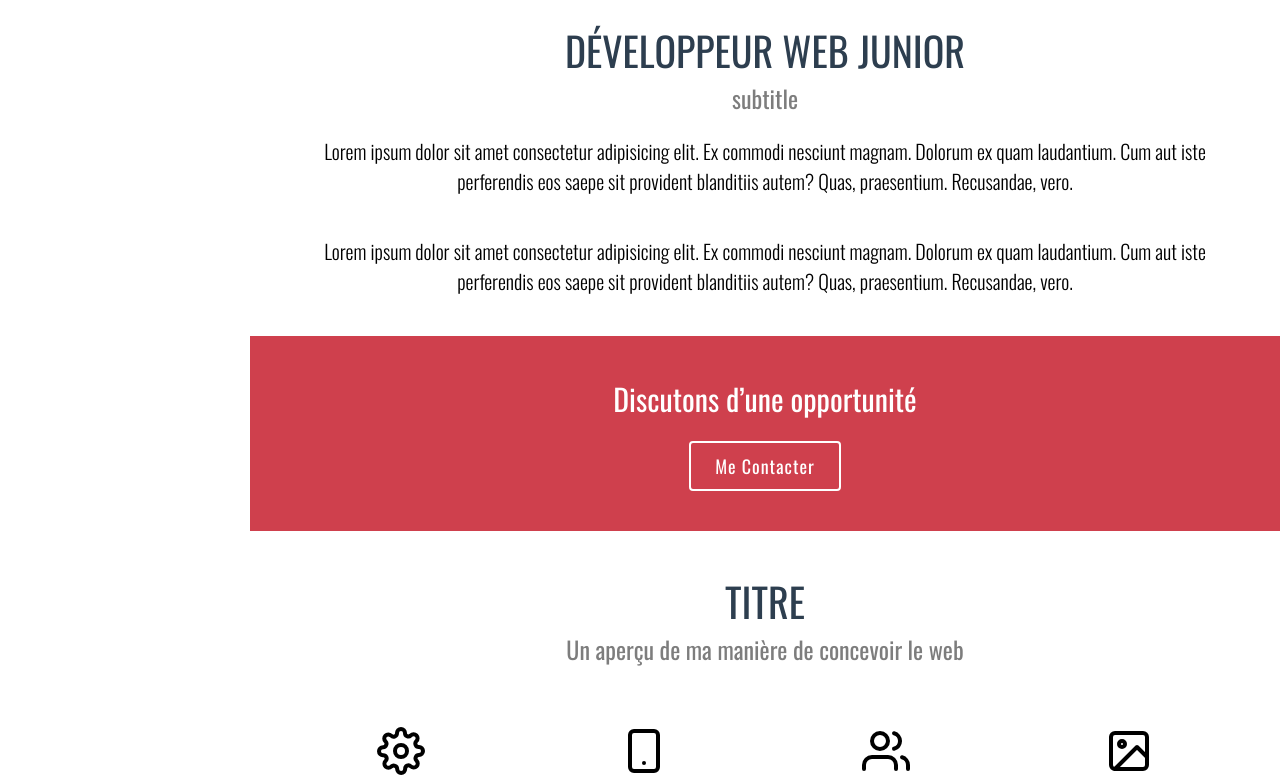
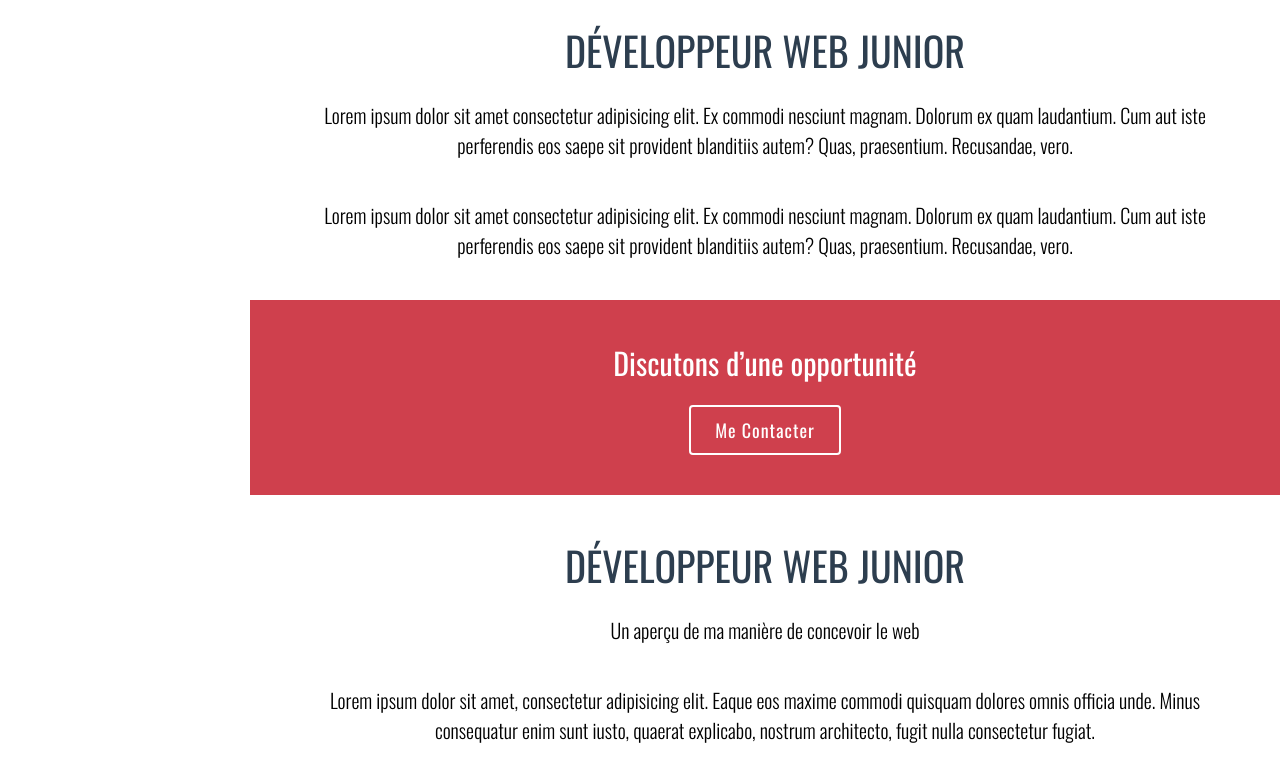
Before and after one commit to Flow2510/portfolio2, a React (Vite) app: page / in a window 1280 px wide. Shown: the part 800-1577 px from the top of the page. Built offline with nearby package versions, Linux system fonts and the light colour scheme.

Commit message:
ajout de quelques regles, mail dans le mailto

```diff
--- a/src/assets/components/about/about.jsx
+++ b/src/assets/components/about/about.jsx
@@ -5,7 +5,6 @@ export default function About() {
         <section className="about" id="about">
             <div className="about__content">
                 <h1 className="about__content-title">Développeur Web Junior</h1>
-                <p className="about__content-subtitle">subtitle</p>
                 <p className="about__content-text">Lorem ipsum dolor sit amet consectetur adipisicing elit. Ex commodi nesciunt magnam. Dolorum ex quam laudantium. Cum aut iste perferendis eos saepe sit provident blanditiis autem? Quas, praesentium. Recusandae, vero.</p>
                 <p className="about__content-text">Lorem ipsum dolor sit amet consectetur adipisicing elit. Ex commodi nesciunt magnam. Dolorum ex quam laudantium. Cum aut iste perferendis eos saepe sit provident blanditiis autem? Quas, praesentium. Recusandae, vero.</p>
             </div>
--- a/src/assets/components/about/about.scss
+++ b/src/assets/components/about/about.scss
@@ -13,11 +13,6 @@
             color: #2d3e4f;
         }
 
-        &-subtitle{
-            color: rgba(80, 80, 80, 0.74);
-            font-size: 1.2rem;
-        }
-
         &-text{
             padding: 1rem 0;
             font-weight: 300;
--- a/src/assets/components/form/form.jsx
+++ b/src/assets/components/form/form.jsx
@@ -9,7 +9,7 @@ export default function Form() {
     e.preventDefault();
     const subject = encodeURIComponent(`Message de ${name}`);
     const body = encodeURIComponent(`Nom: ${name}\nEmail: ${email}\n\nMessage:\n${message}`);
-    const mailtoLink = `mailto:contact@exemple.com?subject=${subject}&body=${body}`;
+    const mailtoLink = `mailto:sendra.florian@gmail.com?subject=${subject}&body=${body}`;
     window.location.href = mailtoLink;
   }
   return (
--- a/src/assets/components/info/info.jsx
+++ b/src/assets/components/info/info.jsx
@@ -33,8 +33,9 @@ export default function Info(){
         <section className='info'>
             <div className='info__wrapper'>
                 <div className='info__content'>
-                    <h3 className='info__content-title'>titre</h3>
-                    <p className='info__content-subtitle'>Un aperçu de ma manière de concevoir le web</p>
+                    <h3 className='info__content-title'>Développeur Web Junior</h3>
+                    <p className='info__content-text'>Un aperçu de ma manière de concevoir le web</p>
+                    <p className='info__content-text'>Lorem ipsum dolor sit amet, consectetur adipisicing elit. Eaque eos maxime commodi quisquam dolores omnis officia unde. Minus consequatur enim sunt iusto, quaerat explicabo, nostrum architecto, fugit nulla consectetur fugiat.</p>
                 </div>
                 <div className='info__cards'>
                     {infos.map((info) => (
--- a/src/assets/components/info/info.scss
+++ b/src/assets/components/info/info.scss
@@ -11,9 +11,10 @@
             color: #2d3e4f;
         }
 
-        &-subtitle{
-            color: rgba(80, 80, 80, 0.74);
-            font-size: 1.2rem;
+        &-text{
+            padding: 1rem 0;
+            font-weight: 300;
+            font-size: 1rem;
         }
     }
 
```
